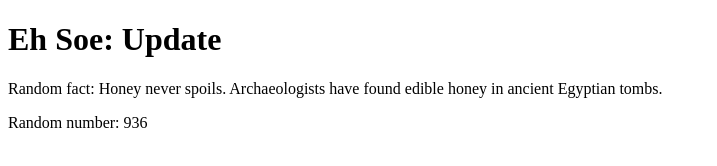
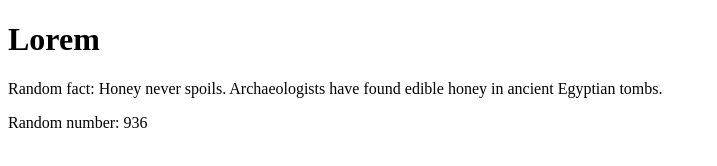
Before and after one commit to sawehkalanephaung/colla_demo1, a plain HTML site: page index.html in a window 1280 px wide. Shown: the whole page, without its empty margins (0-717 px from the left). Drawn offline with Linux system fonts and the light colour scheme.

Commit message:
make change

```diff
--- a/index.html
+++ b/index.html
@@ -6,7 +6,7 @@
     <title>Demo</title>
 </head>
 <body>
-    <h1>Eh Soe: Update</h1>
+    <h1>Lorem</h1>
     <p>Random fact: Honey never spoils. Archaeologists have found edible honey in ancient Egyptian tombs.</p>
     <p>Random number: <span id="random-number"></span></p>
     <script>
```
